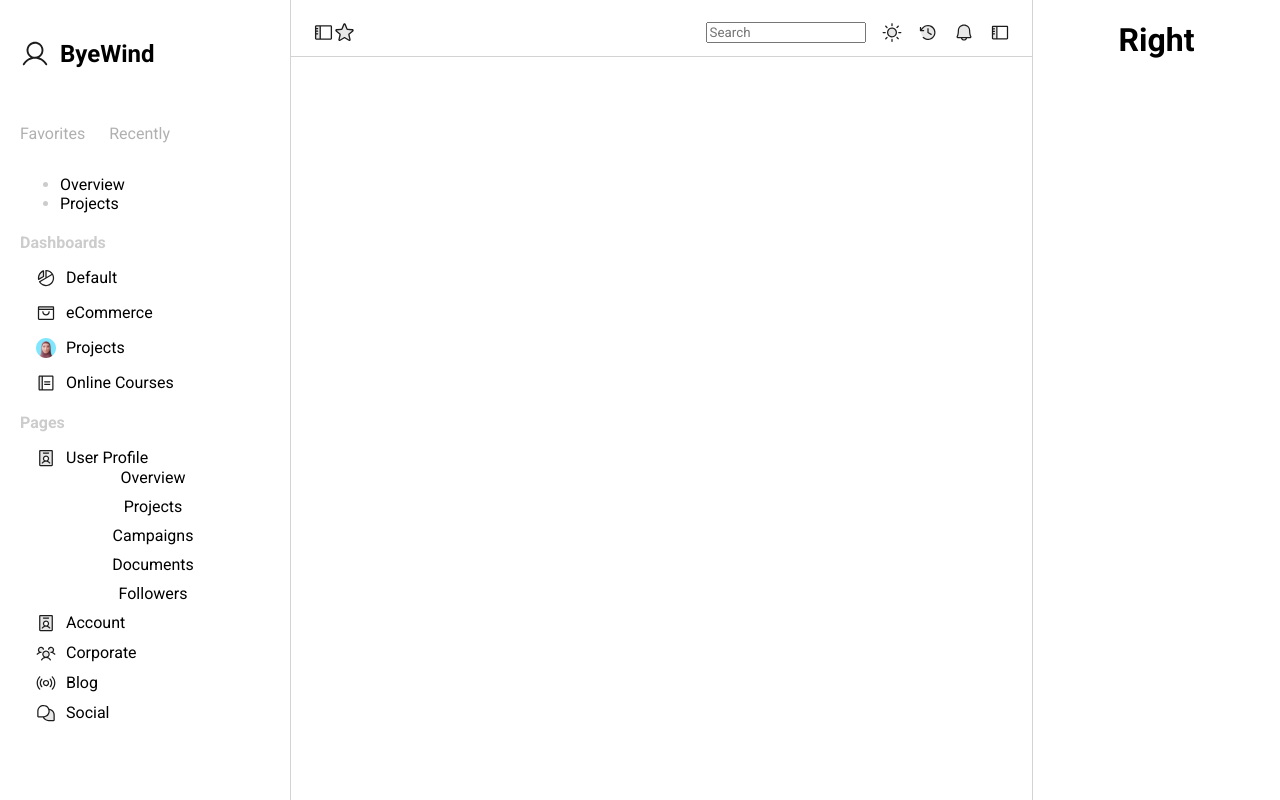
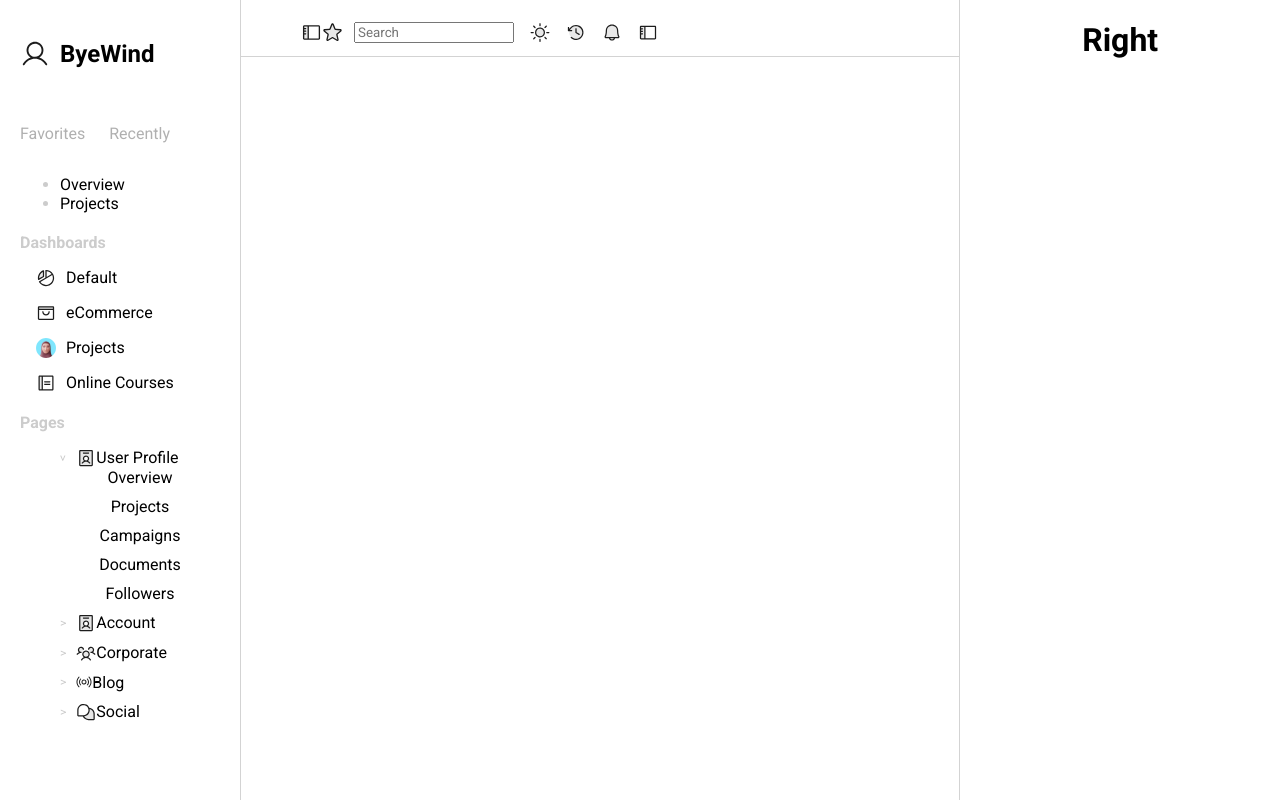
Before and after one commit to VishnuDuttAduru/Dashboard, a React (Create React App) app: page / in a window 1280 px wide. Built offline with nearby package versions, Linux system fonts and the light colour scheme; the HTML template or start-up script is replaced by a standard one.

Commit message:
left side has some changes & Nav bar as well check it

```diff
--- a/src/App.js
+++ b/src/App.js
@@ -1,14 +1,22 @@
-import React from 'react'
+import React, { useState } from 'react'
 import "./App.css";
 import LeftBar from './components/leftBar/LeftBar'
 import RightBar from './components/rightBar/RightBar'
 import Center from './components/center/Center'
 
 const App = () => {
+
+const [isSidebarOpen,setIsSidebarOpen] = useState(true);
+
+const togglesidebar =()=>{
+  setIsSidebarOpen(!isSidebarOpen);
+}
+
+
   return (
     <div className='App'>
-      <LeftBar />
-      <Center />
+      <LeftBar isOpen={isSidebarOpen}/>
+      <Center togglesidebar={togglesidebar}/>
       <RightBar />
     </div>
   )
--- a/src/components/Nav/Nav.css
+++ b/src/components/Nav/Nav.css
@@ -1,6 +1,6 @@
 .Contianer{
     display: flex;
-    justify-content: space-between;
+    justify-content: center;
     margin: 1em;
 }
 .search-container{
--- a/src/components/Nav/Nav.jsx
+++ b/src/components/Nav/Nav.jsx
@@ -6,11 +6,11 @@ import Sun from '../../assets/Sun.svg';
 import Clock from '../../assets/Clock_Backward.svg'
 import Bell from '../../assets/Bell.svg'
 
-const Nav = () => {
+const Nav = ({toogleSidebar}) => {
     return (
         <div className='Contianer'>
             <div className='side-container'>
-            <img src={Sidebar} alt="sidebar" />
+            <img src={Sidebar} alt="sidebar" className='sidebar' onClick={toogleSidebar} />
             <img src={Star} alt='Star'/>
             </div>
             <div className='search-container'>
--- a/src/components/center/Center.jsx
+++ b/src/components/center/Center.jsx
@@ -2,11 +2,11 @@ import React from 'react'
 import "./Center.css";
 import Nav from '../Nav/Nav';
 
-const Center = () => {
+const Center = ({ toggleSidebar}) => {
     return (
         <div className='center'>
             <div className='nav-bar'>
-                <Nav/>
+                <Nav  toggleSidebar={toggleSidebar}/>
             </div>
         </div>
     )
--- a/src/components/leftBar/LeftBar.css
+++ b/src/components/leftBar/LeftBar.css
@@ -1,9 +1,11 @@
 .left-bar {
-    width: 250px;
+    width: 200px;
     background-color: #fff;
     border-right: 1px solid lightgray;
     padding: 20px;
-    font-family: Arial, sans-serif;
+    position: fixed;
+    height: 100%;
+    transition: transform 0.3s ease;
   }
 
   .user-section {
@@ -80,10 +82,12 @@
 
   .pages-section {
     margin-bottom: 20px;
+    /* padding-inline-start: 0; */
   }
-
-  .pages-list {
-    padding-left: 1em;
+  .pages-list li {
+    list-style: none;
+    margin-bottom: 10px;
+    padding-left: 0;
   }
 
   .pages-list details {
@@ -94,16 +98,27 @@
     display: flex;
     align-items: center;
     cursor: pointer;
+    position: relative;
+    list-style: none;
   }
 
-  .pages-list summary img {
-    width: 20px;
-    height: 20px;
+  .pages-list summary::before {
+    content: ">";
+    color: #ccc;
     margin-right: 10px;
+    display: inline-block;
+    transform: rotate(0deg);
+    transition: transform 0.3s ease;
+    font-size: 12px;
   }
 
-  .pages-list li {
-    margin-bottom: 10px;
-    cursor: pointer;
-    list-style-type:none;
+  .pages-list details[open] summary::before {
+    transform: rotate(90deg);
   }
+
+  .left-bar.closed{
+    transform: translateX(-100%);
+  }
+  .left-bar.open{
+    transform: translateX(0);
+  }
--- a/src/components/leftBar/LeftBar.jsx
+++ b/src/components/leftBar/LeftBar.jsx
@@ -10,9 +10,11 @@ import Multiple_User from "../../assets/Multiple_Users.svg";
 import Broadcast from "../../assets/Broadcast.svg";
 import Chats from "../../assets/Chats.svg";
 
-const LeftBar = () => {
+const LeftBar = ({isOpen}) => {
+
+
   return (
-    <div className="left-bar">
+    <div className={`left-bar ${isOpen ? 'open' :"closed"}`} >
       <div className="user-section">
         <img src={user} alt="User" className="user-icon" />
         <h2>ByeWind</h2>
```
